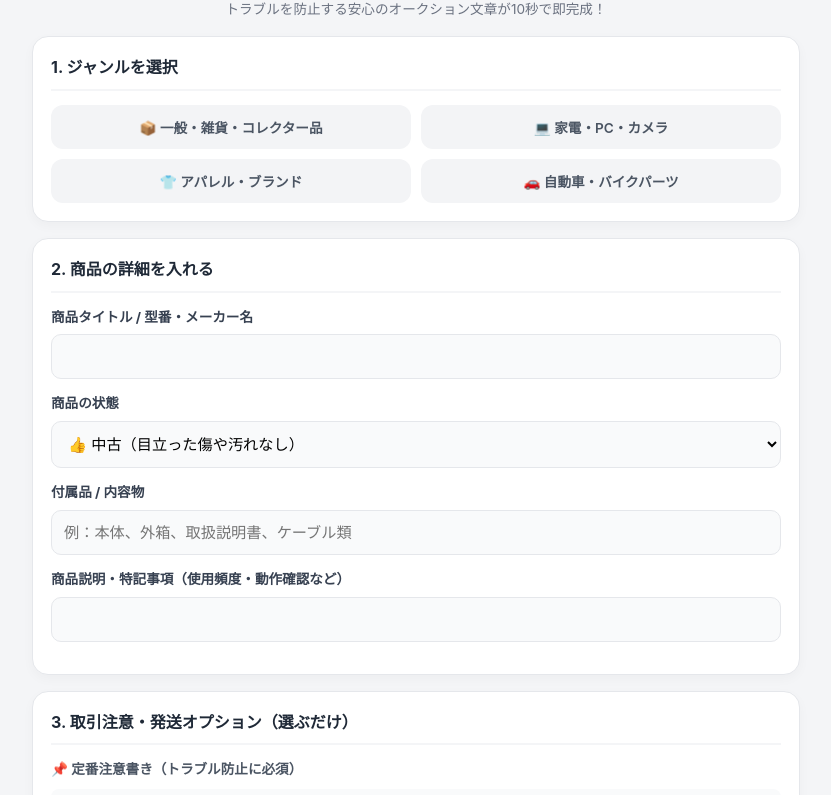
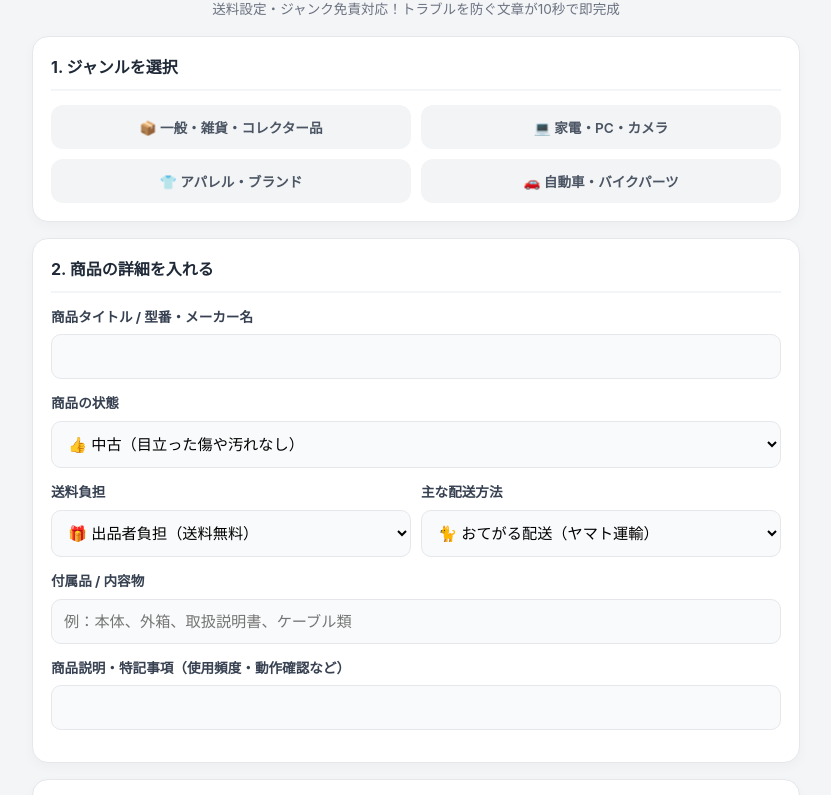
Before and after one commit to agape2000/yahoo-template, a plain HTML site: page index.html in a window 1280 px wide. Shown: the part 93-888 px from the top of the page, without its empty margins (224-1055 px from the left). Drawn offline with Linux system fonts and the light colour scheme.

Commit message:
Update index.html

```diff
--- a/index.html
+++ b/index.html
@@ -16,7 +16,7 @@
 
     <!-- SEO対策 -->
     <title>【無料】ヤフオク！出品文自動作成ツール - ノークレームノーリターン文＆定型文コピペで簡単出品</title>
-    <meta name="description" content="ヤフオク！用の商品説明文をポチポチ選ぶだけで自動作成！オークション取引特有の注意書き（NCNR・発送条件）、マイ定型文保存、ジャンル別テンプレート、ワンタップコピペ機能搭載。">
+    <meta name="description" content="ヤフオク！用の商品説明文をポチポチ選ぶだけで自動作成！送料負担の設定、ジャンク免責文、マイ定型文保存、ジャンル別テンプレート、ワンタップコピペ機能搭載。">
     <meta name="keywords" content="ヤフオク,出品,テンプレート,商品説明文,自動作成,オークション,定型文,コピペ,ヤフオク出品ツール">
 
     <!-- OGP設定 -->
@@ -33,7 +33,7 @@
 
     <style>
         :root {
-            --primary-color: #ff9900; /* ヤフオクカラー（イエロー/オレンジ） */
+            --primary-color: #ff9900;
             --primary-hover: #e08800;
             --success-color: #10b981;
             --bg-color: #f4f5f7;
@@ -114,6 +114,12 @@
             margin-bottom: 14px;
         }
 
+        .form-row {
+            display: grid;
+            grid-template-columns: repeat(2, 1fr);
+            gap: 10px;
+        }
+
         label {
             display: block;
             font-size: 0.85rem;
@@ -141,7 +147,7 @@
 
         textarea {
             resize: vertical;
-            min-height: 240px;
+            min-height: 260px;
             font-size: 0.9rem;
             line-height: 1.6;
         }
@@ -262,6 +268,10 @@
             color: #6b7280;
         }
 
+        .char-counter.danger {
+            color: #ef4444;
+        }
+
         .btn-copy {
             width: 100%;
             background-color: var(--primary-color);
@@ -359,9 +369,9 @@
 <body>
 
 <header>
-    <span class="logo-badge">ヤフオク！専用</span>
+    <span class="logo-badge">ヤフオク！専用 PRO</span>
     <h1>ヤフオク！出品文 自動作成ツール</h1>
-    <p class="subtitle">トラブルを防止する安心のオークション文章が10秒で即完成！</p>
+    <p class="subtitle">送料設定・ジャンク免責対応！トラブルを防ぐ文章が10秒で即完成</p>
 </header>
 
 <div class="container">
@@ -393,8 +403,28 @@
                 <option value="未使用に近い">👌 未使用に近い（極美品）</option>
                 <option value="目立った傷や汚れなし" selected>👍 中古（目立った傷や汚れなし）</option>
                 <option value="やや傷や汚れあり">⚠️ 中古（やや傷や汚れあり/使用感あり）</option>
-                <option value="全体的に状態が悪い・ジャンク">🔨 ジャンク・動作未確認（要状態確認）</option>
+                <option value="ジャンク">🔨 【ジャンク】動作未確認・故障品（要修理）</option>
             </select>
+        </div>
+
+        <!-- ヤフオク専用：送料・配送設定 -->
+        <div class="form-row form-group">
+            <div>
+                <label>送料負担</label>
+                <select id="itemShippingPay" onchange="generateText()">
+                    <option value="出品者負担（送料無料）" selected>🎁 出品者負担（送料無料）</option>
+                    <option value="落札者負担">🚚 落札者負担</option>
+                </select>
+            </div>
+            <div>
+                <label>主な配送方法</label>
+                <select id="itemShippingMethod" onchange="generateText()">
+                    <option value="おてがる配送（ヤマト運輸）">🐈 おてがる配送（ヤマト運輸）</option>
+                    <option value="おてがる配送（日本郵便）">📮 おてがる配送（日本郵便）</option>
+                    <option value="佐川急便 / ヤマト宅急便">🚛 普通宅急便 / 飛脚宅配便</option>
+                    <option value="直接引き取り（手渡し限定）">🤝 直接引き取り（手渡し対応）</option>
+                </select>
+            </div>
         </div>
 
         <div class="form-group">
@@ -417,7 +447,6 @@
         <div class="checkbox-group">
             <label class="checkbox-label"><input type="checkbox" id="optNcnr" checked onchange="generateText()"> 🙅‍♂️ ノークレーム・ノーリターン（NCNR）でお願いします</label>
             <label class="checkbox-label"><input type="checkbox" id="optTimeLimit" checked onchange="generateText()"> ⏰ 落札後24時間以内のご連絡・かんたん決済期限内のご入金をお願いします</label>
-            <label class="checkbox-label"><input type="checkbox" id="optShipping" checked onchange="generateText()"> 📦 おてがる配送（匿名配送・追跡あり）にて迅速に発送します</label>
             <label class="checkbox-label"><input type="checkbox" id="optSmokePet" checked onchange="generateText()"> 🚭 喫煙者なし・ペットの飼育なし環境での保管です</label>
             <label class="checkbox-label"><input type="checkbox" id="optEvaluate" onchange="generateText()"> ⚠️ 評価の悪い方・新規IDの方は入札を取り消す場合があります</label>
             <label class="checkbox-label"><input type="checkbox" id="optCombine" onchange="generateText()"> 🔗 他商品とのまとめて取引（同梱発送）対応可能です</label>
@@ -430,7 +459,7 @@
         <p style="font-size:0.78rem; color:#6b7280; margin-bottom:10px;">追加した文章はチェックボックスになり、チェックを入れると「4. 完成文」に自動追加されます！</p>
 
         <div class="my-option-input-group">
-            <input type="text" id="customOptionInput" placeholder="例：直接引き取り（手渡し）も歓迎いたします！">
+            <input type="text" id="customOptionInput" placeholder="例：領収書の発行も対応可能です！">
             <button class="btn-add-option" onclick="addCustomOption()">追加</button>
         </div>
 
@@ -443,7 +472,7 @@
     <div class="card">
         <div class="card-title">
             <span>4. 完成した商品説明文</span>
-            <span id="charCounter" class="char-counter">0 文字</span>
+            <span id="charCounter" class="char-counter">0 / 5000文字</span>
         </div>
         <textarea id="resultText" readonly></textarea>
         <button id="copyBtn" class="btn-copy" onclick="copyResult()">📋 商品説明文をコピーする</button>
@@ -478,7 +507,7 @@
         <p>ヤフオク！の買い手は専門的な検索キーワードで探す人が多いため、正確な型番や製品名はタイトルおよび本文の冒頭に必ず含めましょう。</p>
 
         <h2>2. 動作確認と付属品の有無をクリアにする</h2>
-        <p>「通電確認済み」「音出しOK」「付属品完備」など、状態が明確なほど高値で競り上がります。不明点がある場合は正直に「動作未確認」と書きましょう。</p>
+        <p>「通電確認済み」「音出しOK」「付属品完備」など、状態が明確なほど高値で競り上がります。ジャンク品の場合は免責事項を明確に記載しましょう。</p>
 
         <h2>3. トラブル防止のための注意書きを徹底</h2>
         <p>ノークレーム・ノーリターン規定や落札後の支払い期日を明確に記載しておくことで、オークション取引トラブルを未然に防ぐことができます。</p>
@@ -545,12 +574,13 @@
     function generateText() {
         const name = document.getElementById('itemName').value || '【商品名・タイトルを入力してください】';
         const condition = document.getElementById('itemCondition').value;
+        const shippingPay = document.getElementById('itemShippingPay').value;
+        const shippingMethod = document.getElementById('itemShippingMethod').value;
         const accessories = document.getElementById('itemAccessories').value;
         const memo = document.getElementById('itemMemo').value;
 
         const optNcnr = document.getElementById('optNcnr').checked;
         const optTimeLimit = document.getElementById('optTimeLimit').checked;
-        const optShipping = document.getElementById('optShipping').checked;
         const optSmokePet = document.getElementById('optSmokePet').checked;
         const optEvaluate = document.getElementById('optEvaluate').checked;
         const optCombine = document.getElementById('optCombine').checked;
@@ -561,16 +591,25 @@
         text += `■商品名：${name}\n`;
         text += `■状態：${condition}\n`;
         if (accessories) text += `■付属品：${accessories}\n`;
+        text += `■送料負担：${shippingPay}\n`;
+        text += `■配送方法：${shippingMethod}\n`;
         text += `----------------------------------------\n\n`;
+
+        // ジャンク選択時の強力免責ロジック
+        if (condition === 'ジャンク') {
+            text += `【※ジャンク品に関する重要注意点※】\n`;
+            text += `本商品は動作未確認または故障・難ありの「ジャンク品」として出品しております。\n`;
+            text += `・記載のない不具合や破損がある場合でも、保証・返金・返品は一切対応いたしかねます。\n`;
+            text += `・部品取りやご自身で修理・整備ができる方のみご入札をお願いいたします。\n\n`;
+        }
 
         if (memo) {
             text += `【商品説明・詳細】\n${memo}\n\n`;
         }
 
         text += `【注意事項・お願い】\n`;
-        if (optNcnr) text += `・中古品（または個人保管品）のため、ノークレーム・ノーリターン（NCNR）でお願いいたします。\n`;
+        if (optNcnr) text += `・ノークレーム・ノーリターン（NCNR）でお願いいたします。\n`;
         if (optTimeLimit) text += `・落札後24時間以内のご連絡、およびYahoo!かんたん決済の期限内にお支払いをお願いいたします。\n`;
-        if (optShipping) text += `・「おてがる配送」にて安心・迅速に発送させていただきます。\n`;
         if (optSmokePet) text += `・当方、非喫煙者でありペットは飼っておりません。\n`;
         if (optEvaluate) text += `・評価が著しく悪い方や新規IDの方からのご入札は、当方の判断で削除させていただく場合があります。\n`;
         if (optCombine) text += `・他商品とのまとめ取引（同梱発送）も可能な限り対応いたします。\n`;
@@ -587,7 +626,13 @@
         textarea.value = text;
 
         const len = text.length;
-        document.getElementById('charCounter').innerText = `${len} 文字`;
+        const counter = document.getElementById('charCounter');
+        counter.innerText = `${len} / 5000文字`;
+        if (len > 5000) {
+            counter.classList.add('danger');
+        } else {
+            counter.classList.remove('danger');
+        }
     }
 
     function addCustomOption() {
```
